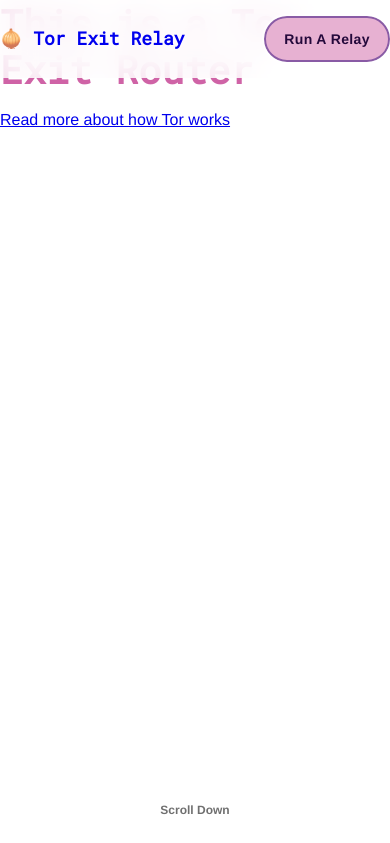
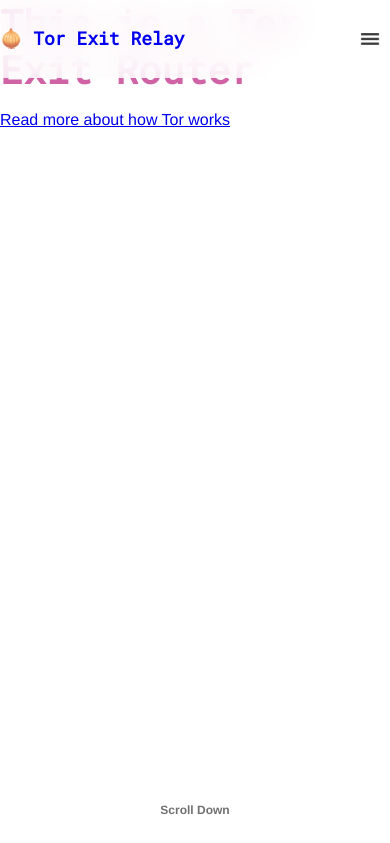
Before and after one commit to glenn-sorrentino/tor-exit-notice, a PHP site: page / in a window 390 px wide. Shown: the top 843 px of the page. Run offline with PHP 8.4, Linux system fonts and the light colour scheme.

Commit message:
Update header.css

```diff
--- a/design-system/components/header/css/header.css
+++ b/design-system/components/header/css/header.css
@@ -12,7 +12,7 @@
   }
 
   nav ul li a:hover {
-    box-shadow: inset 0 -3px var(--color-dark);
+    box-shadow: inset 0 -3px #895BA5;
   }
 }
 
@@ -145,7 +145,73 @@ nav .badge {
   max-width: none;
 }
 
-@media only screen and (max-width: 768px) {
+@media only screen and (max-width: 540px) {
+  @media (prefers-color-scheme: light) {
+    header nav ul {
+      box-shadow: var(--shadow-lm);
+      background-color: var(--color-light);
+      border: var(--border-dark);
+    }
+
+    header nav ul li a:hover {
+      box-shadow: inset 3px 0 var(--color-dark);
+    }
+  }
+
+  @media (prefers-color-scheme: dark) {
+    header nav ul {
+      box-shadow: var(--shadow-dm);
+      background-color: var(--color-shade-dm);
+      border: var(--border-light);
+
+    }
+
+    header nav ul li a:hover {
+      box-shadow: inset 3px 0 var(--color-light);
+    }
+  }
+
+  header nav ul {
+    display: none;
+  }
+
+  .mobileNav {
+    display: flex;
+    align-self: center;
+  }
+
+  header nav ul {
+    flex-direction: column;
+    position: absolute;
+    top: 72px;
+    width: max-content;
+    z-index: 1;
+    padding: var(--spacing-small) 0;
+    align-items: flex-start;
+    border-radius: var(--radius-soft);
+  }
+
+  header nav ul li a.wrapper {
+    display: flex;
+    width: 100%;
+  }
+
+  header nav ul li a {
+    padding-top: var(--spacing-base) !important;
+    padding-bottom: var(--spacing-base) !important;
+    padding-left: var(--spacing-medium) !important;
+    padding-right: var(--spacing-medium) !important;
+  }
+
+  header nav .btn {
+    margin: var(--spacing-base) var(--spacing-medium);
+    display: inline-flex !important;
+  }
+
+  header nav ul li a.wrapper {
+    display: flex;
+  }
+
   header nav .badge {
     margin-right: 0;
     margin-left: var(--spacing-medium);
```
